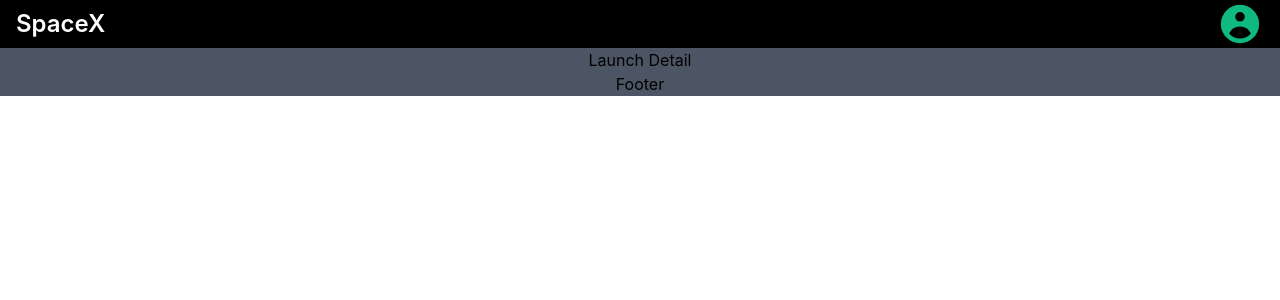
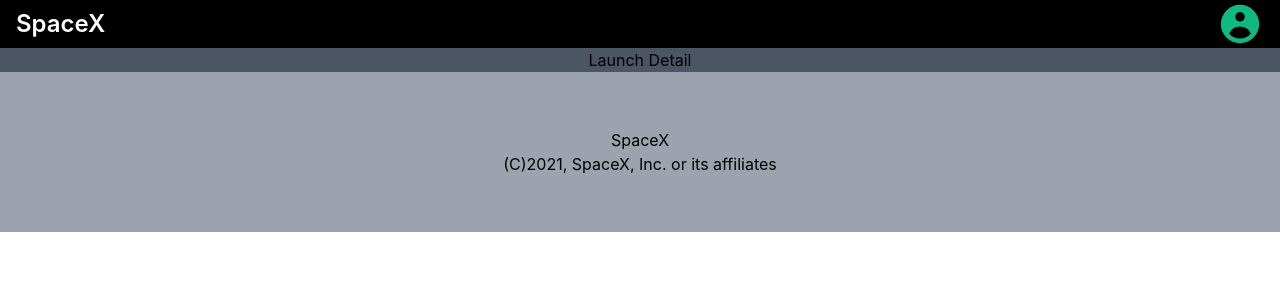
Before and after one commit to tahsinAmin/spacex-launch-v3, a React (Create React App) app: page /launch/1 in a window 1280 px wide. Shown: the top 300 px of the page. Built offline with nearby package versions, Linux system fonts and the light colour scheme.

Commit message:
Populating footer

```diff
--- a/src/components/Footer.js
+++ b/src/components/Footer.js
@@ -2,8 +2,9 @@
 
 function Footer() {
    return (
-      <div>
-         Footer
+      <div className='footer bg-gray-400 h-40 flex justify-center items-center text-black flex-col'>
+         <div>SpaceX</div>
+         <div>(C)2021, SpaceX, Inc. or its affiliates</div>
       </div>
    )
 }
```
